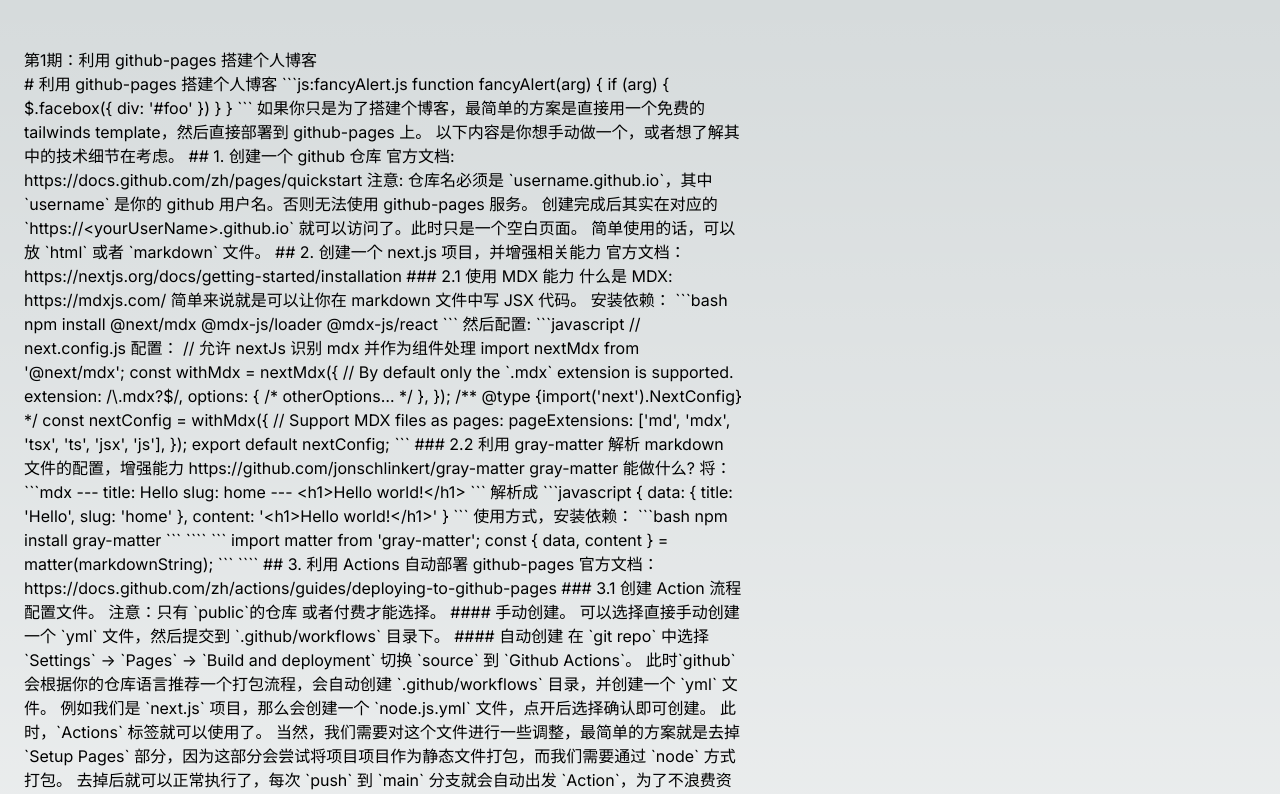
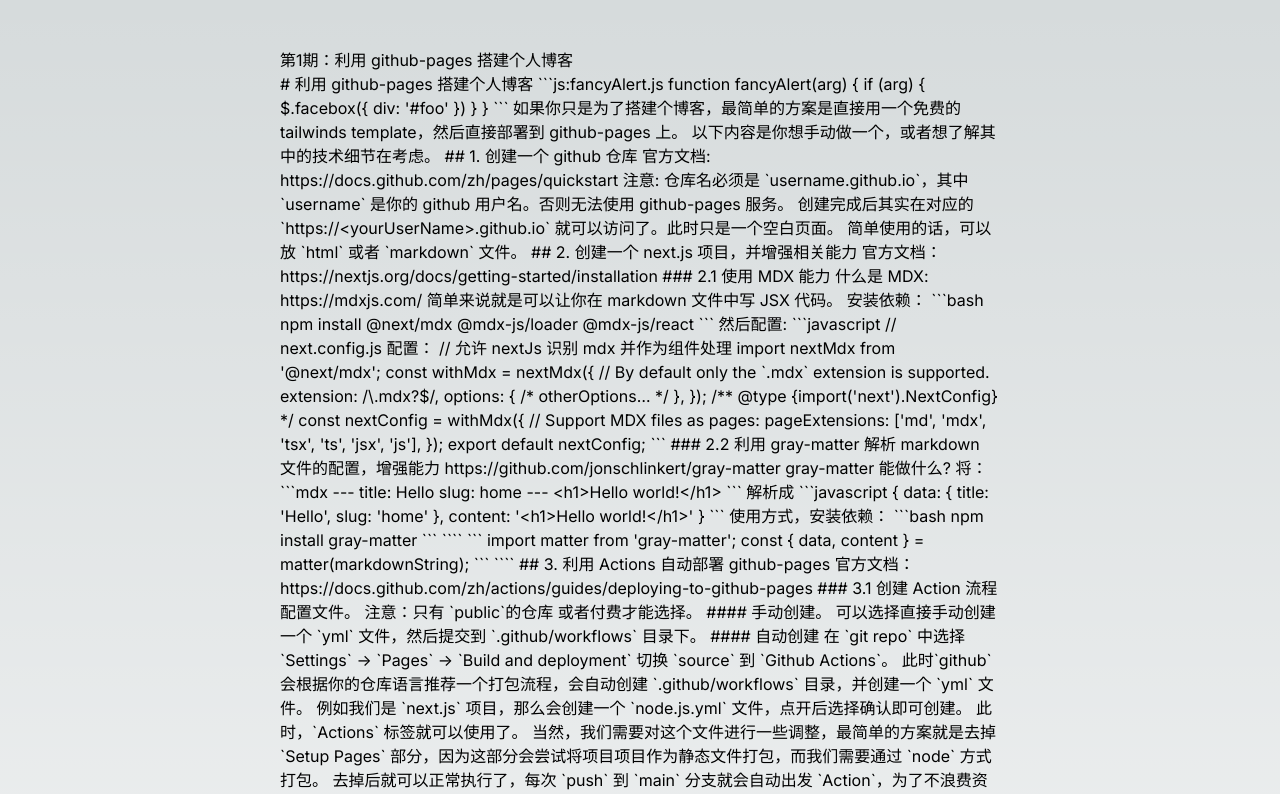
Before and after one commit to r2099c2/r2099c2.github.io, a Next.js app: page /post/2024-07-23-001 in a window 1280 px wide. Shown: the top 794 px of the page. Built offline with nearby package versions, Linux system fonts and the light colour scheme.

Commit message:
feat: 需要找一个设计好的模板，否则太丑了

```diff
--- a/app/post/[slug]/page.tsx
+++ b/app/post/[slug]/page.tsx
@@ -20,8 +20,8 @@ const PostDetail = async ({ params }: { params: { slug: string } }) => {
   }
 
   return (
-    <div className="flex flex-row w-full pt-12">
-      <div className="w-full md:w-3/5 px-6">
+    <div className="pt-12">
+      <div className="mx-auto w-full md:w-4/5 lg:w-3/5 px-6">
         <article id="article">
           <h1>{post.data.title}</h1>
           {/* TODO: MDXRemote */}
```
